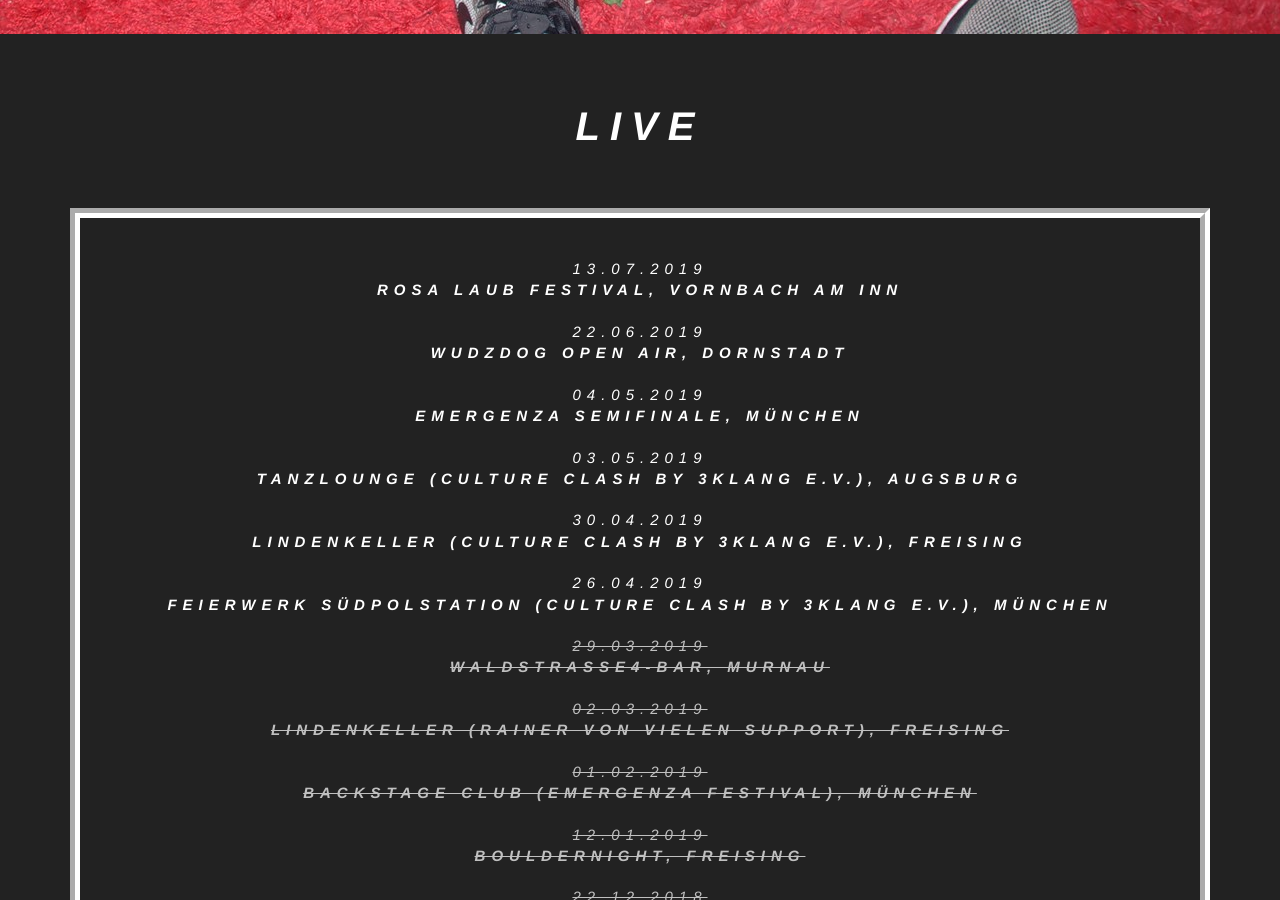
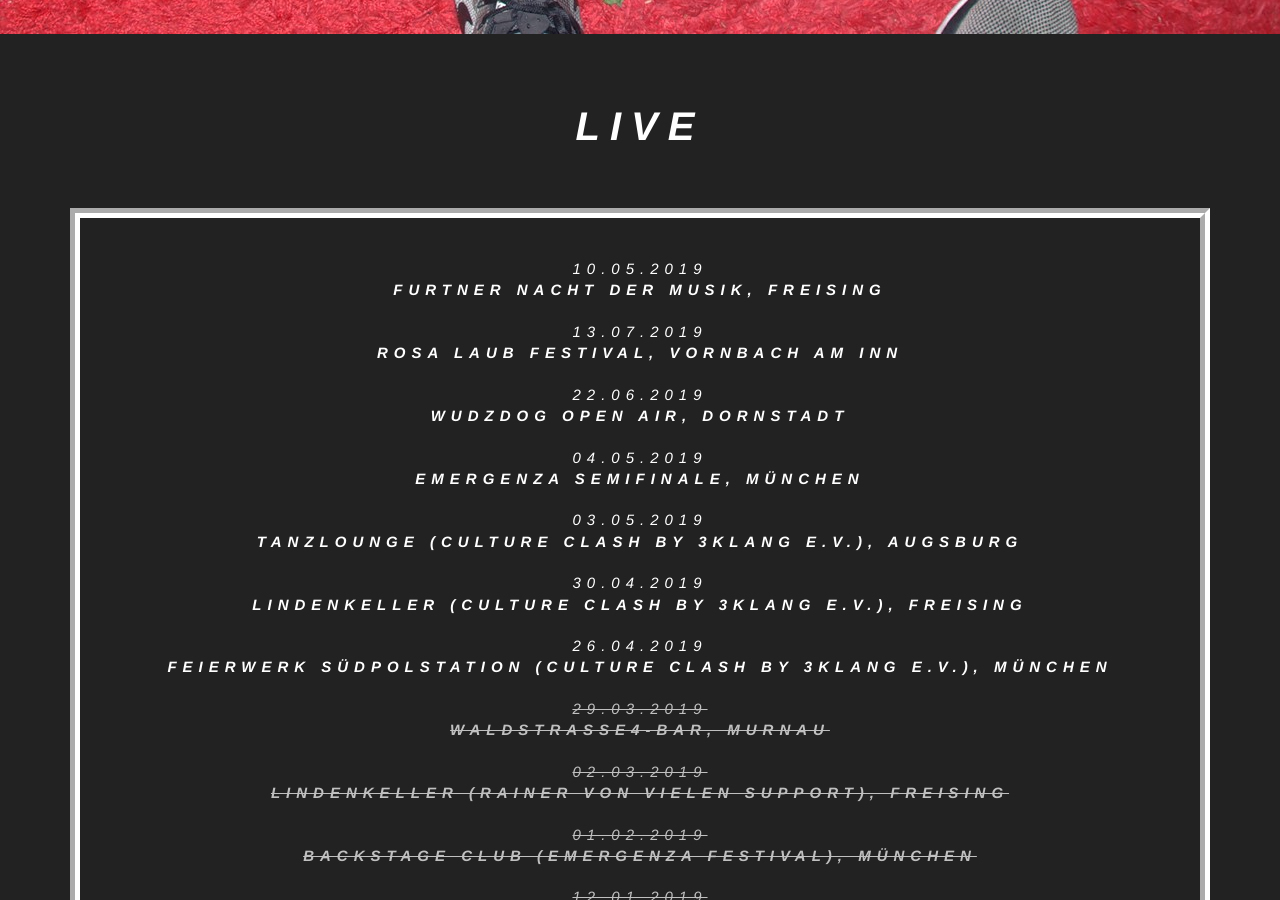
Before and after one commit to jabbadafunk/jabbadafunk.github.io, a Jekyll site: the page built from index.html, in a window 1280 px wide and 900 px high, scrolled down 866 px. Built offline with Jekyll 4.4.1, drawn with Linux system fonts in a browser that asks for light colours.

Commit message:
Update from Forestry.io jabbadafunk@gmail.com updated _data/gigs.yml

```diff
--- a/_data/gigs.yml
+++ b/_data/gigs.yml
@@ -1,4 +1,7 @@
 ---
+- location: Furtner Nacht der Musik, Freising
+  date: 2019-05-10 22:00:00 +0000
+  completed: false
 - location: 'Rosa Laub Festival, Vornbach am Inn '
   date: 2019-07-13 14:30:00 +0000
   completed: false
```
